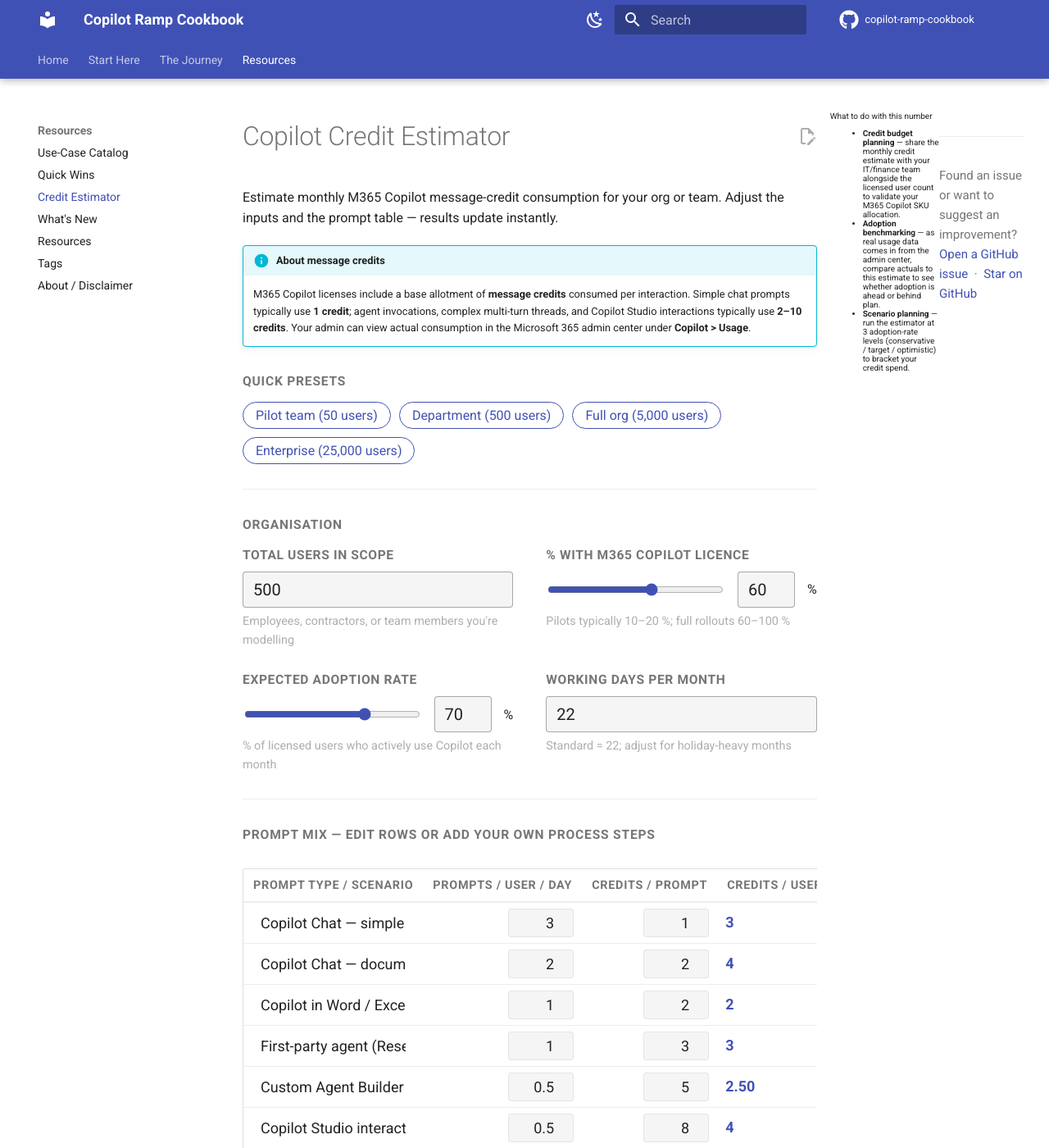
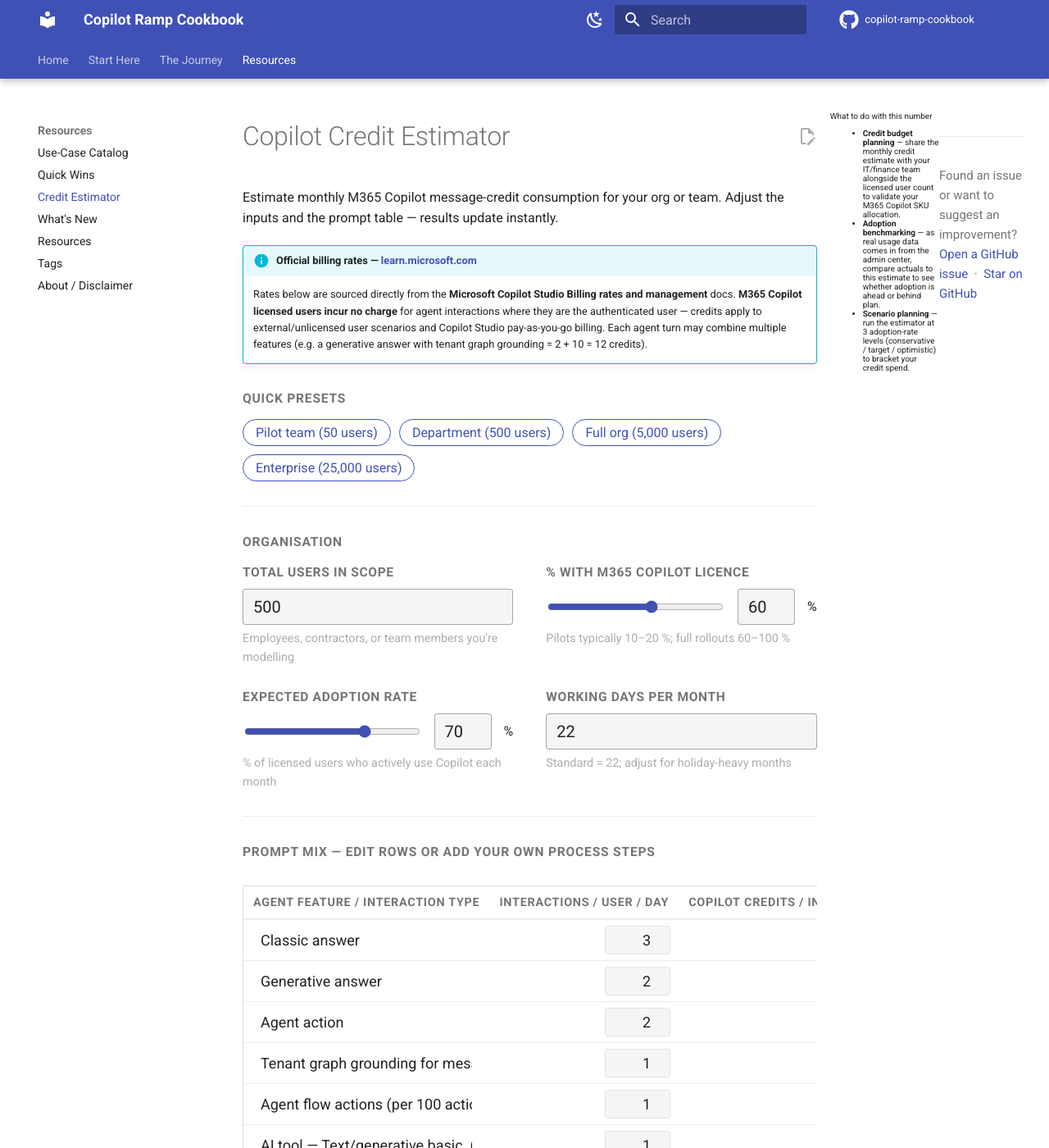
Before and after one commit to MawellGlass/copilot-ramp-cookbook, an MkDocs documentation site: the page built from docs/credit-estimator.md, in a window 1280 px wide and 1400 px high. Shown: the whole window at 82% size. Built offline with MkDocs 1.6.1 and Material for MkDocs 9.7.7, drawn with Linux system fonts in a browser that asks for light colours; comment, search, counter and statistics services are not loaded; some of the changed text lies outside the part shown.

Commit message:
Credit estimator: align default rows and rates to official MS Copilot Studio billing docs

```diff
--- a/docs/credit-estimator.md
+++ b/docs/credit-estimator.md
@@ -7,8 +7,8 @@
 
 Estimate monthly M365 Copilot message-credit consumption for your org or team. Adjust the inputs and the prompt table — results update instantly.
 
-!!! info "About message credits"
-    M365 Copilot licenses include a base allotment of **message credits** consumed per interaction. Simple chat prompts typically use **1 credit**; agent invocations, complex multi-turn threads, and Copilot Studio interactions typically use **2–10 credits**. Your admin can view actual consumption in the Microsoft 365 admin center under **Copilot > Usage**.
+!!! info "Official billing rates — [learn.microsoft.com](https://learn.microsoft.com/en-us/microsoft-copilot-studio/requirements-messages-management)"
+    Rates below are sourced directly from the **Microsoft Copilot Studio Billing rates and management** docs. **M365 Copilot licensed users incur no charge** for agent interactions where they are the authenticated user — credits apply to external/unlicensed user scenarios and Copilot Studio pay-as-you-go billing. Each agent turn may combine multiple features (e.g. a generative answer with tenant graph grounding = 2 + 10 = 12 credits).
 
 <div id="calc-wrap" markdown="0">
 
@@ -193,9 +193,9 @@
   <table id="prompt-table">
     <thead>
       <tr>
-        <th>Prompt type / scenario</th>
-        <th class="col-num">Prompts&nbsp;/&nbsp;user&nbsp;/&nbsp;day</th>
-        <th class="col-num">Credits&nbsp;/&nbsp;prompt</th>
+        <th>Agent feature / interaction type</th>
+        <th class="col-num">Interactions&nbsp;/&nbsp;user&nbsp;/&nbsp;day</th>
+        <th class="col-num">Copilot&nbsp;Credits&nbsp;/&nbsp;interaction</th>
         <th class="col-num">Credits&nbsp;/&nbsp;user&nbsp;/&nbsp;day</th>
         <th></th>
       </tr>
@@ -251,12 +251,21 @@
 }
 
 var defaultRows = [
-  { name: 'Copilot Chat — simple question',       prompts: 3,   credits: 1 },
-  { name: 'Copilot Chat — document summary',      prompts: 2,   credits: 2 },
-  { name: 'Copilot in Word / Excel / PowerPoint', prompts: 1,   credits: 2 },
-  { name: 'First-party agent (Researcher etc.)',  prompts: 1,   credits: 3 },
-  { name: 'Custom Agent Builder agent',           prompts: 0.5, credits: 5 },
-  { name: 'Copilot Studio interaction',           prompts: 0.5, credits: 8 },
+  // ── Core agent interactions ──
+  { name: 'Classic answer',                                    prompts: 3,    credits: 1    },
+  { name: 'Generative answer',                                 prompts: 2,    credits: 2    },
+  { name: 'Agent action',                                      prompts: 2,    credits: 5    },
+  { name: 'Tenant graph grounding for messages',               prompts: 1,    credits: 10   },
+  { name: 'Agent flow actions (per 100 actions = 13 credits)', prompts: 0,    credits: 13   },
+  // ── AI tools ──
+  { name: 'AI tool — Text/generative basic  (per 10 responses = 1 credit)',    prompts: 0, credits: 0.1  },
+  { name: 'AI tool — Text/generative standard (per 10 responses = 15 credits)', prompts: 0, credits: 1.5  },
+  { name: 'AI tool — Text/generative premium (per 10 responses = 100 credits)', prompts: 0, credits: 10   },
+  { name: 'AI tool — Content processing (per page = 8 credits)',                prompts: 0, credits: 8    },
+  // ── Voice (if applicable) ──
+  { name: 'Voice — Basic (classic orchestration)',             prompts: 0,    credits: 10   },
+  { name: 'Voice — Standard (generative orchestration)',       prompts: 0,    credits: 35   },
+  { name: 'Voice — Premium (real-time)',                       prompts: 0,    credits: 75   },
 ];
 
 var rowId = 0;
@@ -270,7 +279,7 @@
   var tr = document.createElement('tr');
   tr.dataset.rowId = id;
   tr.innerHTML =
-    '<td><input class="pt-name" type="text" value="'+escHtml(name||'')+'" oninput="recalc()" placeholder="Describe this prompt type"></td>'+
+    '<td><input class="pt-name" type="text" value="'+escHtml(name||'')+'" oninput="recalc()" placeholder="e.g. Generative answer"></td>'+
     '<td style="text-align:right"><input class="pt-num" type="number" min="0" step="0.1" value="'+(prompts||1)+'" oninput="recalc()"></td>'+
     '<td style="text-align:right"><input class="pt-num" type="number" min="0" step="0.1" value="'+(credits||1)+'" oninput="recalc()"></td>'+
     '<td class="pt-calc" id="row-sub-'+id+'">—</td>'+
```
